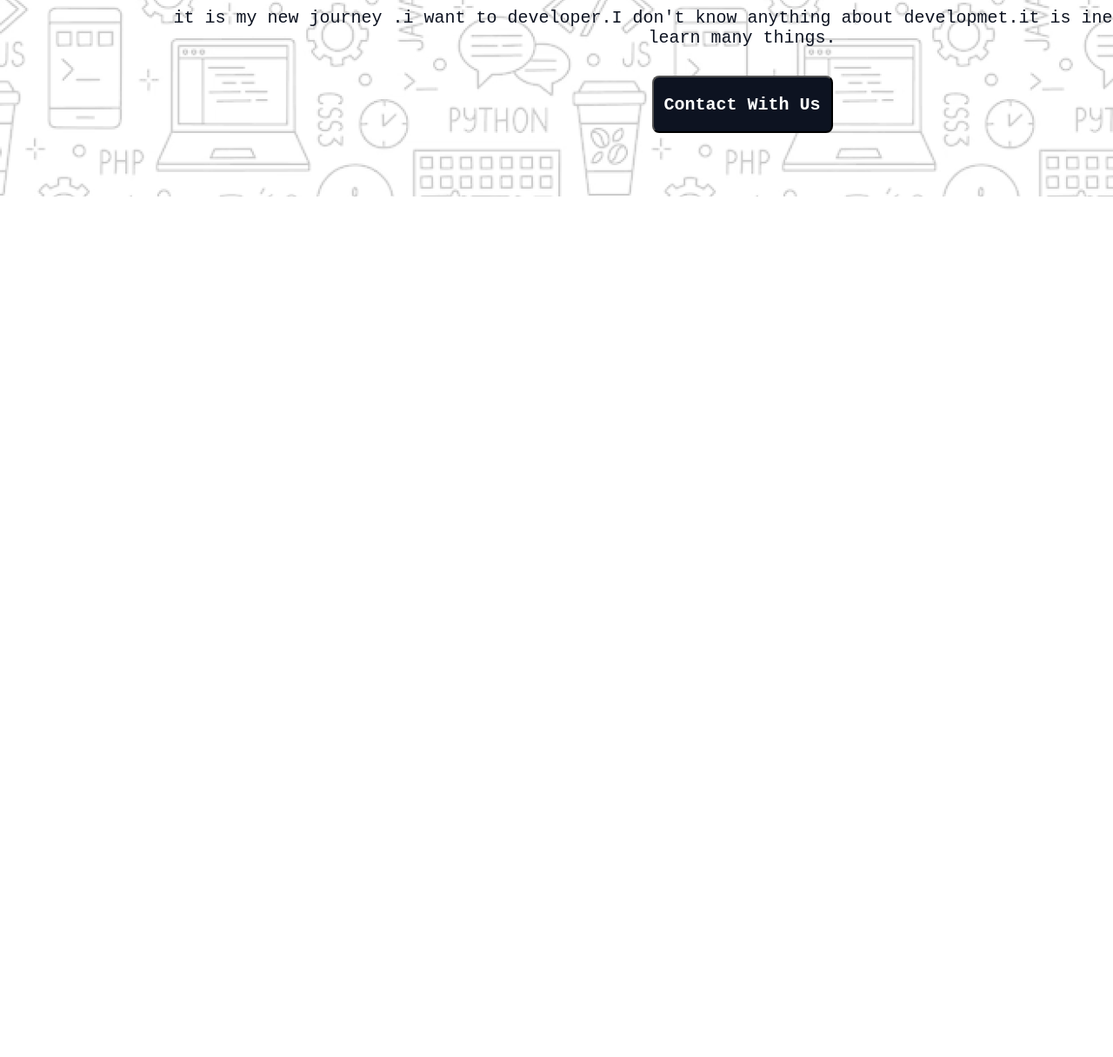
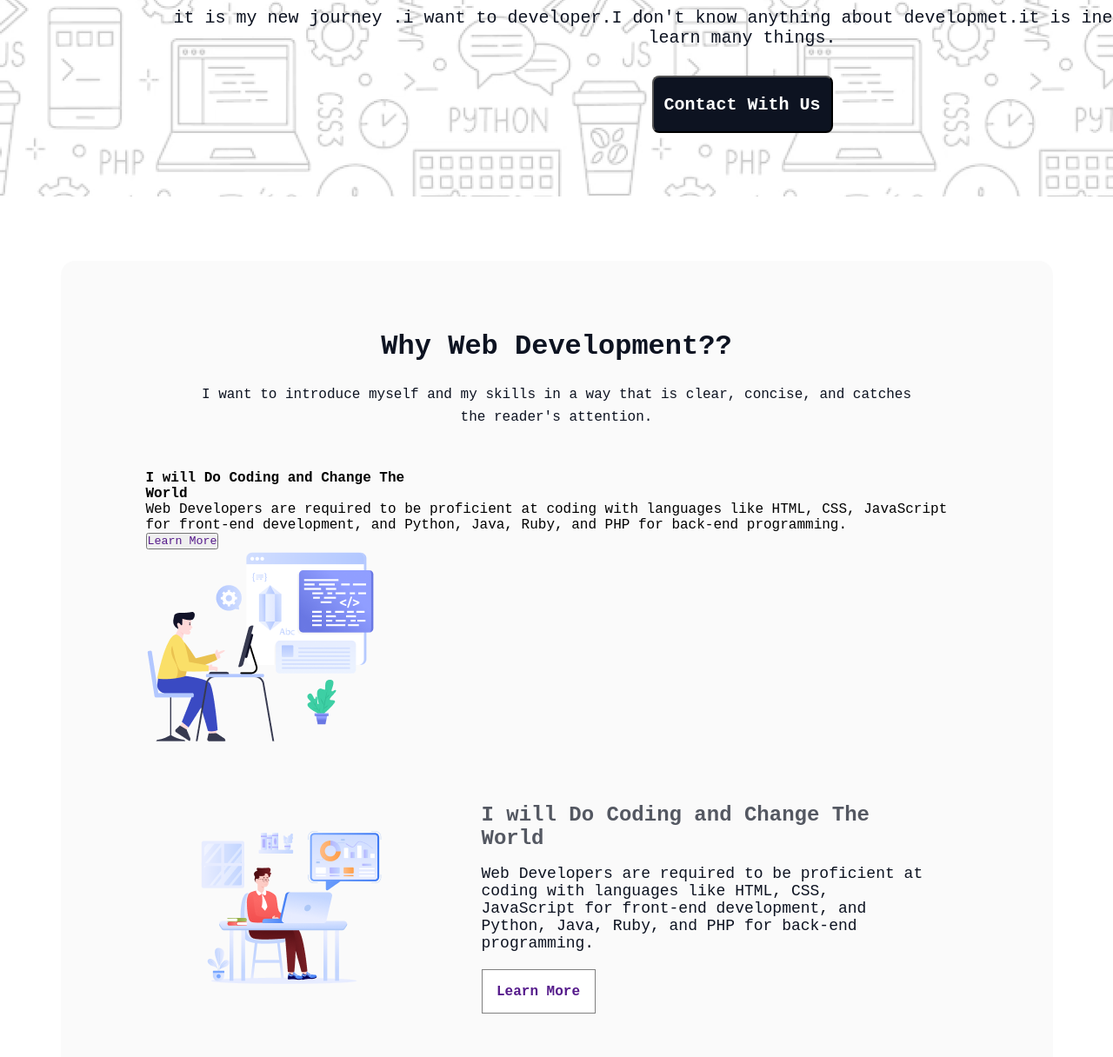
Before and after one commit to afrinsultanakona00907/afrin_assignmen-1, a plain HTML site: page index.html in a window 1280 px wide. Shown: the part 526-1742 px from the top of the page at 87% size. Before the commit the page ends 826 px from the top, so only its background shows below. Drawn offline with Linux system fonts and the light colour scheme.

Commit message:
added more photo to git

```diff
--- a/index.html
+++ b/index.html
@@ -32,5 +32,64 @@
         </section>
         <!-- hero section end  -->
       </header>
+
+    <main>
+
+        <section class="development-container">
+
+            <section class="content">
+              <section class="development-text">
+                <h1>Why Web Development??</h1>
+                <p>I want to introduce myself and my skills in a way that is clear, concise, and catches the reader's attention.
+
+                </p>
+              </section>
+
+              <section class="">
+                <div>
+                  <h1>I will Do Coding and Change The <br />World</h1>
+                  <p>
+                    Web Developers are required to be proficient at coding with languages like HTML, CSS, JavaScript for front-end development, and Python, Java, Ruby, and PHP for back-end programming.
+                  </p>
+                  <button><a class="a-black" href="">Learn More</a></button>
+                </div>
+                <div>
+                  <img src="./assets/Layer_1.png" alt="" />
+                </div>
+              </section>
+
+              <section class="side-photo-content left-photo-contents ">
+                <div>
+                  <img src="./assets/Group 3.png" alt="" />
+                </div>
+                <div>
+                  <h1>I will Do Coding and Change The <br />World</h1>
+                  <p>Web Developers are required to be proficient at coding with languages like HTML, CSS, JavaScript for front-end development, and Python, Java, Ruby, and PHP for back-end programming.
+
+                  </p>
+                  <button><a class="a-black" href="">Learn More</a></button>
+                </div>
+              </section>
+
+              <section class="photo">
+                <div>
+                  <h1>I will Do Coding and Change The <br />World</h1>
+                  <p>Web Developers are required to be proficient at coding with languages like HTML, CSS, JavaScript for front-end development, and Python, Java, Ruby, and PHP for back-end programming.
+
+                  </p>
+                  <button><a class="a-black" href="">Learn More</a></button>
+                </div>
+                <div>
+                  <img src="./assets/Group 4.png" alt="" />
+                </div>
+            </section>
+            </section>
+          </section>
+
+
+
+
+
+    </main>
 </body>
 </html>
--- a/style.css
+++ b/style.css
@@ -36,9 +36,7 @@ nav button {
   font-size: 20px;
   font-weight: 600;
 }
-/* nav section styles end */
 
-/* hero section styles  */
 .group-section-container {
   width: 1707px;
   height: 652px;
@@ -59,6 +57,8 @@ nav button {
   font-weight: 800;
   margin-top: 32px;
   margin-bottom: 24px;
+  color: rgb(13, 19, 33);
+
 }
 .group-section-content p {
   color: rgb(13, 19, 33);
@@ -78,5 +78,69 @@ nav button {
 .group-section-content a {
   color: white;
 }
-/* header part
- styles end *
+
+ .development-container {
+    width: 1141px;
+    height: 1391px;
+    margin: 0 auto;
+    margin-bottom: 90px;
+    border-radius: 16px;
+    background: rgba(13, 19, 33, 0.02);
+  }
+  .content {
+    width: 945px;
+    height: 1234px;
+    margin: 0 auto;
+    padding: 80px 0;
+  }
+  .development-text {
+    width: 852px;
+    height: 113px;
+    margin: 0 auto;
+    text-align: center;
+    margin-bottom: 48px;
+  }
+  .development-text h1 {
+    color: rgb(13, 19, 33);
+    font-size: 32px;
+    font-weight: 800;
+    margin-bottom: 24px;
+  }
+  .development-text p {
+    color: rgb(13, 19, 33);
+    font-size: 16px;
+    font-weight: 400;
+    line-height: 26px;
+  }
+ .side-photo-content {
+  width: 947px;
+  height: 336px;
+  padding: 47px 47px;
+  display: flex;
+  justify-content: center;
+  align-items: center;
+  gap: 99px;
+  border-radius: 16px;
+  margin-bottom: 32px;
+}
+.side-photo-content h1 {
+  color: rgba(13, 19, 33, 0.7);
+  font-size: 24px;
+  font-weight: 700;
+  margin-bottom: 17px;
+}
+.side-photo-content p {
+  color: rgb(13, 19, 33);
+  font-size: 18px;
+  font-weight: 400;
+  margin-bottom: 20px;
+}
+.side-photo-content button {
+  width: 131px;
+  height: 51px;
+  border: none;
+  border: 1px solid grey;
+  background-color: #fff;
+  font-size: 16px;
+  font-weight: 600;
+}
```
